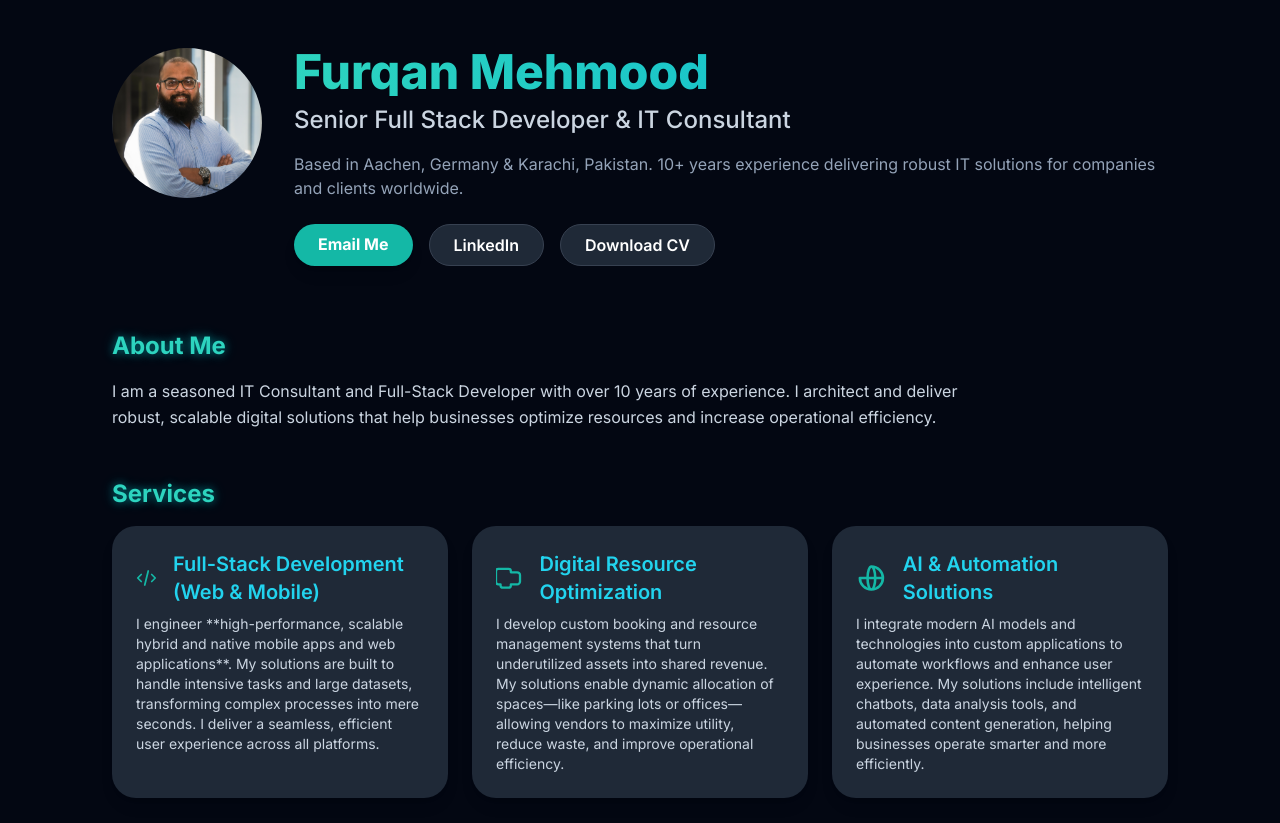
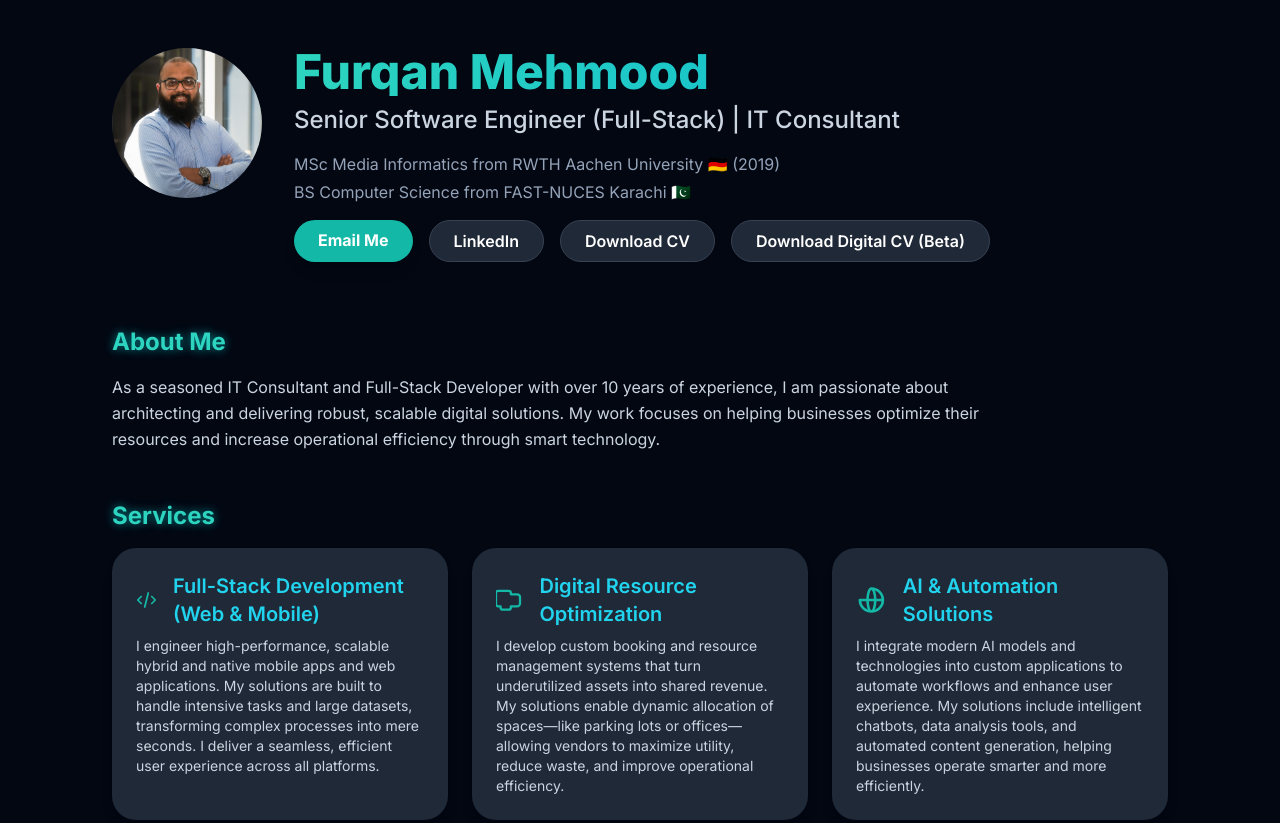
Before and after one commit to furqan-mehmood/furqan-mehmood.github.io, a website: page index.html in a window 1280 px wide. Shown: the top 823 px of the page. Drawn offline with nearby package versions, Linux system fonts and the light colour scheme.

Commit message:
Textual updates

```diff
--- a/index.html
+++ b/index.html
@@ -3,7 +3,7 @@
 <head>
     <meta charset="UTF-8">
     <meta name="viewport" content="width=device-width, initial-scale=1.0">
-    <title>Furqan Mehmood - IT Consultant & Full Stack Developer</title>
+    <title>Furqan Mehmood - Senior Software Engineer (Full-Stack) | IT Consultant</title>
     <script src="https://cdn.tailwindcss.com"></script>
 
     <style>
@@ -83,12 +83,17 @@
         </div>
         <div class="flex-1 text-center sm:text-left">
             <h1 class="text-4xl sm:text-5xl font-extrabold bg-clip-text text-transparent bg-gradient-to-r from-teal-400 to-cyan-500 mb-2">Furqan Mehmood</h1>
-            <p class="text-xl sm:text-2xl text-slate-300 font-medium mb-4">Senior Full Stack Developer & IT Consultant</p>
-            <p class="text-slate-400 mb-6">Based in Aachen, Germany & Karachi, Pakistan. 10+ years experience delivering robust IT solutions for companies and clients worldwide.</p>
+            <p class="text-xl sm:text-2xl text-slate-300 font-medium mb-4">Senior Software Engineer (Full-Stack) | IT Consultant</p>
+
+            <div class="mb-4 text-slate-400 text-sm sm:text-base space-y-1">
+                <p>MSc Media Informatics from RWTH Aachen University 🇩🇪 (2019)</p>
+                <p>BS Computer Science from FAST-NUCES Karachi 🇵🇰</p>
+            </div>
             <div class="flex flex-wrap justify-center sm:justify-start gap-4">
                 <a href="mailto:furqanmehmood@hotmail.com" class="bg-teal-500 hover:bg-teal-400 py-2 px-6 rounded-full font-bold transition-transform transform hover:scale-105 shadow-lg">Email Me</a>
                 <a href="https://www.linkedin.com/in/furqanmehmood" target="_blank" class="bg-gray-800 hover:bg-gray-700 text-white py-2 px-6 rounded-full font-semibold transition-colors border border-gray-700">LinkedIn</a>
                 <a href="cv.pdf" download class="bg-gray-800 hover:bg-gray-700 text-white py-2 px-6 rounded-full font-semibold transition-colors border border-gray-700">Download CV</a>
+                <button id="download-digital-cv-btn" class="bg-gray-800 hover:bg-gray-700 text-white py-2 px-6 rounded-full font-semibold transition-colors border border-gray-700">Download Digital CV (Beta)</button>
             </div>
         </div>
     </header>
@@ -96,7 +101,7 @@
     <section class="mb-12 section-fade-in">
         <h2 class="text-2xl font-bold text-teal-400 glow-text mb-4">About Me</h2>
         <p class="text-slate-300 leading-relaxed max-w-4xl">
-            I am a seasoned IT Consultant and Full-Stack Developer with over 10 years of experience. I architect and deliver robust, scalable digital solutions that help businesses optimize resources and increase operational efficiency.
+            As a seasoned IT Consultant and Full-Stack Developer with over 10 years of experience, I am passionate about architecting and delivering robust, scalable digital solutions. My work focuses on helping businesses optimize their resources and increase operational efficiency through smart technology.
         </p>
     </section>
 
@@ -108,7 +113,7 @@
                     <svg class="h-8 w-8 text-teal-500" fill="none" stroke="currentColor" viewBox="0 0 24 24" xmlns="http://www.w3.org/2000/svg"><path stroke-linecap="round" stroke-linejoin="round" stroke-width="2" d="M10 20l4-16m4 4l4 4-4 4M6 16l-4-4 4-4"></path></svg>
                     <h3 class="text-xl font-semibold text-cyan-400">Full-Stack Development (Web & Mobile)</h3>
                 </div>
-                <p class="text-sm">I engineer **high-performance, scalable hybrid and native mobile apps and web applications**. My solutions are built to handle intensive tasks and large datasets, transforming complex processes into mere seconds. I deliver a seamless, efficient user experience across all platforms.</p>
+                <p class="text-sm">I engineer high-performance, scalable hybrid and native mobile apps and web applications. My solutions are built to handle intensive tasks and large datasets, transforming complex processes into mere seconds. I deliver a seamless, efficient user experience across all platforms.</p>
             </div>
 
             <div class="p-6 bg-gray-800 rounded-3xl shadow-lg hover:shadow-cyan-500/20 transition-shadow">
@@ -157,5 +162,7 @@
 </div>
 
 <script src="script.js"></script>
+<script src="https://cdnjs.cloudflare.com/ajax/libs/html2pdf.js/0.10.1/html2pdf.bundle.min.js"></script>
+
 </body>
 </html>
```
